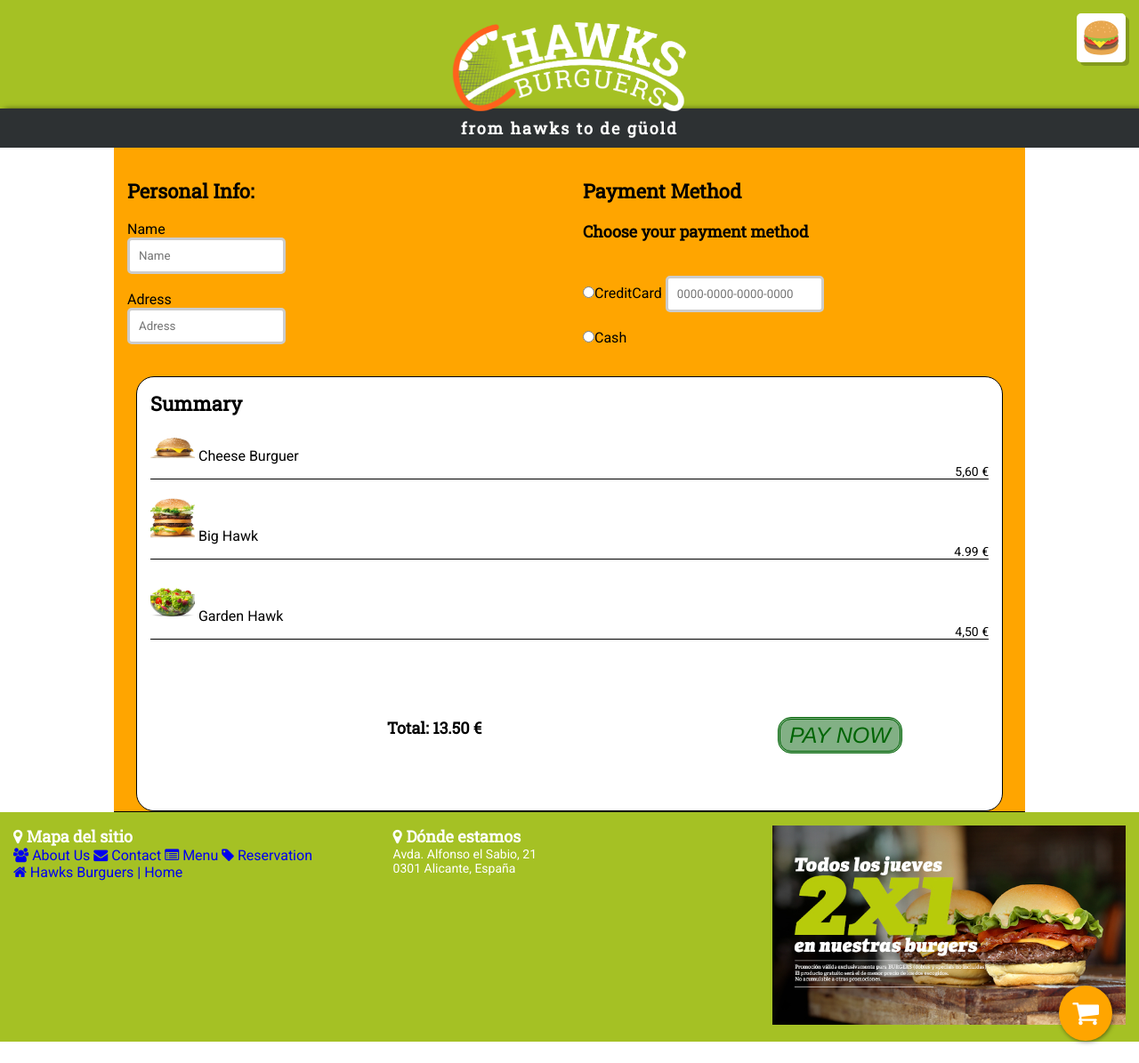
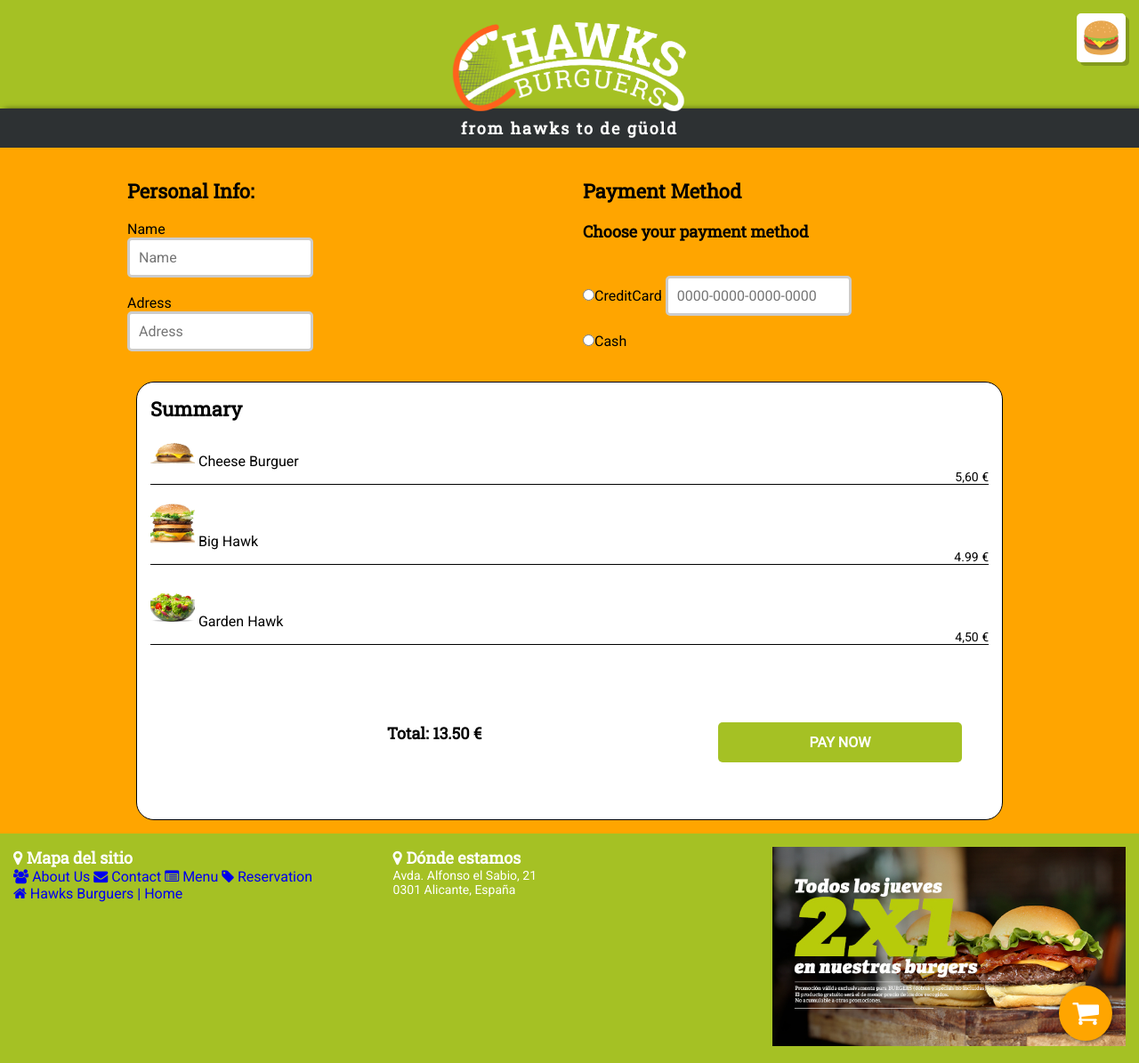
Before and after one commit to cArlitXs/HawksBurgers, a Jekyll site: the page built from summary.html, in a window 1280 px wide and 1195 px high. Shown: the whole window at 89% size. Built offline with Jekyll 4.4.1, drawn with Linux system fonts in a browser that asks for light colours.

Commit message:
Cambios en Reserva

```diff
--- a/css/alberto.css
+++ b/css/alberto.css
@@ -2,11 +2,14 @@
 /*#confirmacionPedido{
 	border:3px solid orange;
 }*/
-#central{
-	border-bottom: 1px solid black;
+.ACbackground{
     background-color: orange;
 }
-#botoncompra{
+#central{
+	/*border-bottom: 1px solid black;*/
+    padding-bottom: 15px;
+}
+/*#botoncompra{
 	border:1px solid grey;
     text-decoration: none;
     padding: 3px;
@@ -24,7 +27,7 @@
  #botoncompra:hover{
     opacity: 0.6;
     text-decoration: none;
-}
+}*/
 #precio1, #precio2, #precio3{
 
 	text-align: right;
--- a/css/reset.css
+++ b/css/reset.css
@@ -36,12 +36,6 @@
 }
 .w-100{
     width: 100%;
-}
-input:focus, textarea:focus {
-    border: 3px solid #a5c124;
-}
-input:invalid:focus {
-   border-color: salmon;
 }
 
 /* Tamanyos de texto */
@@ -136,3 +130,33 @@
   color: black;
   border: 3px solid #555555;
 }
+
+.button6 {
+  background-color: #ff611c;
+  color: white;
+}
+.button6:hover, .button6:focus {
+  background-color: white;
+  color: black;
+  border: 3px solid #ff611c;
+}
+
+
+/*---Inputs---*/
+input{
+    padding: 10px 10px;
+    box-sizing: border-box;
+    border: 3px solid #ccc;
+    transition: 0.2s;
+    outline: none;
+    border-radius: 5px;
+}
+input:focus{
+    border: 3px solid #00BFFF;
+}
+input:invalid:focus {
+   border-color: salmon;
+}
+label, input, button, span, textarea{
+    font-size: 1em;
+}
--- a/summary.html
+++ b/summary.html
@@ -3,8 +3,9 @@
 title: Resumen
 permalink: /summary
 ---
-
+<div class="ACbackground">
 <div class="container">
+	<form>
 	<div class="row" id="central">
 	<div id="datosMetodos"  >
 		<div id="direccion" class="col-s-6"  style="padding: 15px;" >
@@ -15,10 +16,10 @@
 			<div id="datos" >
 				<br>
 				<label id="Nombre y Apellidos">Name</label><br>
-				<input type="text" style="border-radius: 5px;"class="nombre" name="nombre" placeholder="Name">
+				<input type="text" style="border-radius: 5px;"class="nombre" name="nombre" placeholder="Name" required>
 				<br><br>
 				<label id="txtDireccion">Adress</label><br>
-				<input type="text" style="border-radius: 5px;" class="direc" name="direccion" placeholder="Adress">
+				<input type="text" style="border-radius: 5px;" class="direc" name="direccion" placeholder="Adress" required>
 
 			</div>
 			<br>
@@ -31,7 +32,7 @@
 			<div id="datos">
 				<br>
 				<h6 id="formaPago">Choose your payment method</h6><br><br>
-				<input type="radio" name="radio">CreditCard
+				<input type="radio" name="radio" required>CreditCard
 				<input type="text" style="border-radius: 5px;" class="numtarjeta" name="numtarjeta" placeholder="0000-0000-0000-0000">
 				<br>
 				<br>
@@ -86,11 +87,14 @@
 							<h6>Total: 13.50 €</h6>
 						</div>
 						<div class="col-4">
-							<input type="button" name="botoncompra" id="botoncompra" value="PAY NOW">
+							<!--<input class="button button1" type="button" name="botoncompra" id="botoncompra" value="PAY NOW">-->
+							<button class="button button1" id="botoncompra" name="botoncompra" type="submit"><b>PAY NOW</b></button>
 						</div>
 					</div>
 					<br>
 				</aside>
 			</div>
 		</div>
+		</form>
 	</div>
+</div>
```
Also changed, not shown: reservas.html (+7 -4 lines).
